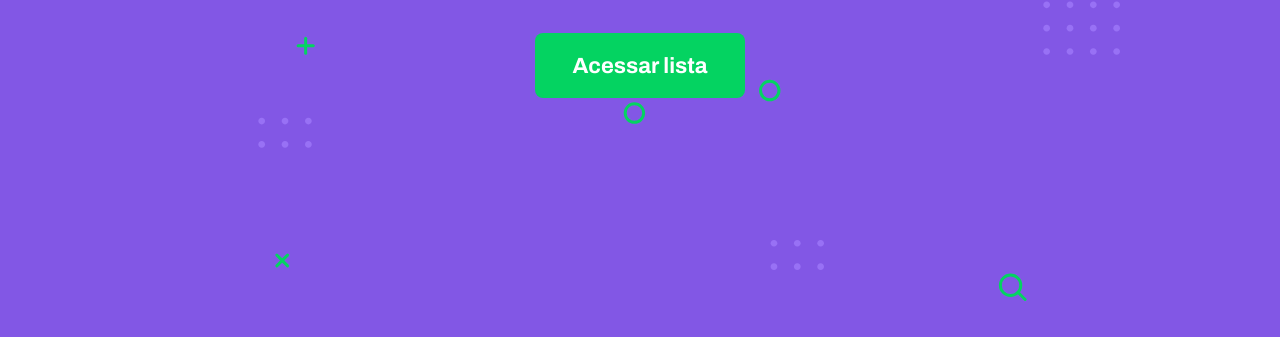
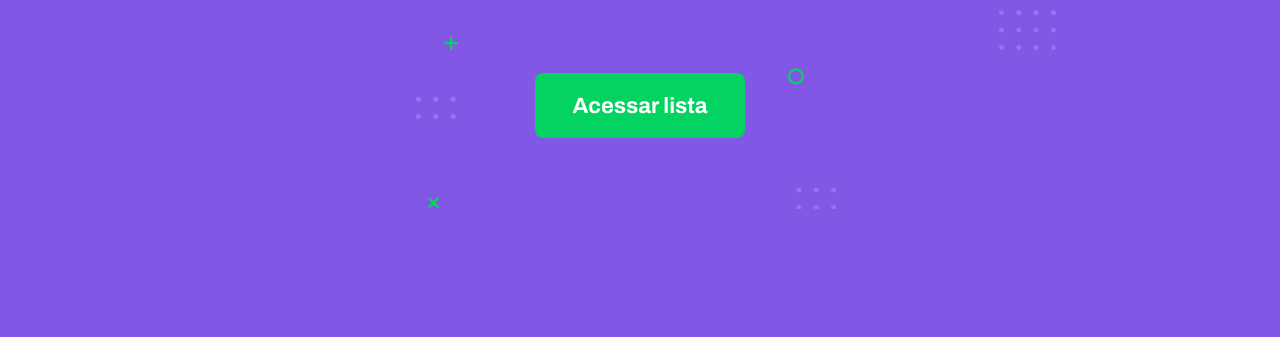
Before and after one commit to ViniciusLegacy/Projeto-da-nlw, a website: page src/views/sucess.html in a window 1280 px wide. Shown: the part 463-800 px from the top of the page. Drawn offline with Linux system fonts and the light colour scheme.

Commit message:
update page-success.css background pronto

```diff
--- a/public/styles/partials/page-success.css
+++ b/public/styles/partials/page-success.css
@@ -1,12 +1,28 @@
 #page-success {
     background-color: var(--color-primary);
+}
+
+#container {
+    max-width: 65vw;
+    height: 68%;
+
     background-image: url(/public/images/success-background.svg);
+    background-size: 100%;
+
+
+    display: flex;
+    align-items: center;
+    justify-content: center;
 }
+
 
 #container-sucess {
     color: var(--color-text-in-primary);
     text-align: center;
+
+    padding-top: 8rem;
 }
+
 
 .sucess-container img {
     width: 12rem;
```
